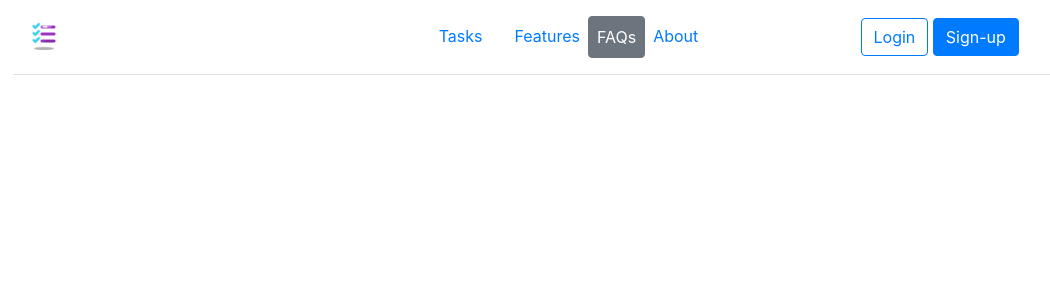
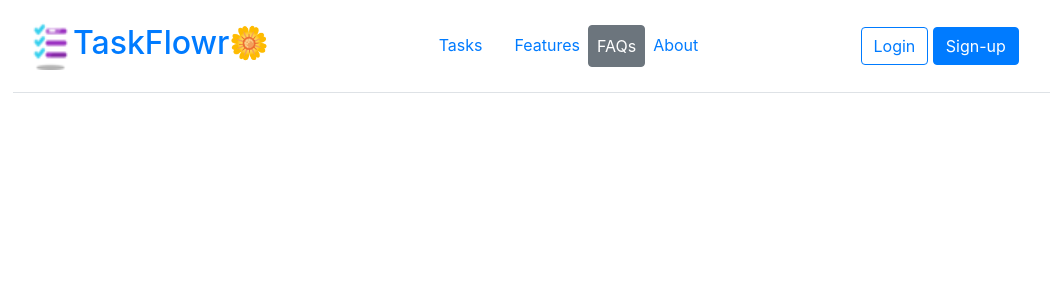
Before and after one commit to ishant9805/TaskFlowr, a Flask app: page /faqs in a window 1280 px wide. Shown: the top 300 px of the page, without its empty margins (72-1122 px from the left). Run offline with Flask 3, Linux system fonts and the light colour scheme; parts of the project's set-up code (start-up, migrations or seed data) failed here and were passed over; some libraries are stand-ins or nearby versions.

Commit message:
optimised nav bar code

```diff
--- a/templates/faqs.html
+++ b/templates/faqs.html
@@ -1,25 +1,9 @@
 {% extends 'layout.html' %}
 
 {% block body %}
-  <div class="container">
-    <header class="d-flex flex-wrap align-items-center justify-content-center justify-content-md-between py-3 mb-4 border-bottom">
-      <div class="col-md-3 mb-2 mb-md-0">
-        <a href="/" class="d-inline-flex link-body-emphasis text-decoration-none">
-            <img src="{{ url_for('static', filename='icons8-todo-list-arcade-96.ico' ) }}" alt="logo">
-        </a>
-      </div>
-
-      <ul class="nav col-12 col-md-auto mb-2 justify-content-center mb-md-0">
-        <li><a href="/" class="nav-link px-4">Tasks</a></li>
-        <li><a href="/features" class="nav-link px-2">Features</a></li>
-        <li><a href="/faqs" class="nav-link px-2 btn btn-secondary">FAQs</a></li>
-        <li><a href="/about" class="nav-link px-2">About</a></li>
-      </ul>
-
-      <div class="col-md-3 text-end">
-        <button type="button" class="btn btn-outline-primary me-2">Login</button>
-        <button type="button" class="btn btn-primary">Sign-up</button>
-      </div>
-    </header>
-  </div>
+<script>
+  var element = document.getElementById("faqs");
+  element.classList.add('btn');
+  element.classList.add('btn-secondary');
+</script>
 {% endblock %}
--- a/templates/layout.html
+++ b/templates/layout.html
@@ -8,6 +8,28 @@
     <link rel="stylesheet" href="https://stackpath.bootstrapcdn.com/bootstrap/4.5.2/css/bootstrap.min.css">
 </head>
 <body>
+    <div class="container">
+        <header class="d-flex flex-wrap align-items-center justify-content-center justify-content-md-between py-3 mb-4 border-bottom">
+          <div class="col-md-3 mb-2 mb-md-0">
+            <a href="/" class="d-inline-flex link-body-emphasis text-decoration-none">
+              <img width="45px" height="auto" src="{{ url_for('static', filename='icons8-todo-list-arcade-96.ico' ) }}" alt="logo">
+              <h2 style="padding-top: 8px;">TaskFlowr🌼</h2>
+            </a>
+          </div>
+
+          <ul class="nav col-12 col-md-auto mb-2 justify-content-center mb-md-0">
+            <li><a href="/" id="tasks" class="nav-link px-4">Tasks</a></li>
+            <li><a href="/features" id="features" class="nav-link px-2">Features</a></li>
+            <li><a href="/faqs" id="faqs" class="nav-link px-2">FAQs</a></li>
+            <li><a href="/about" id="about" class="nav-link px-2">About</a></li>
+          </ul>
+
+          <div class="col-md-3 text-end">
+            <button type="button" class="btn btn-outline-primary me-2">Login</button>
+            <button type="button" class="btn btn-primary">Sign-up</button>
+          </div>
+        </header>
+      </div>
     {% block body %}
 
     {% endblock %}
```
Also changed, not shown: templates/about.html (+5 -21 lines), templates/features.html (+5 -21 lines), templates/tasks.html (+5 -22 lines).
